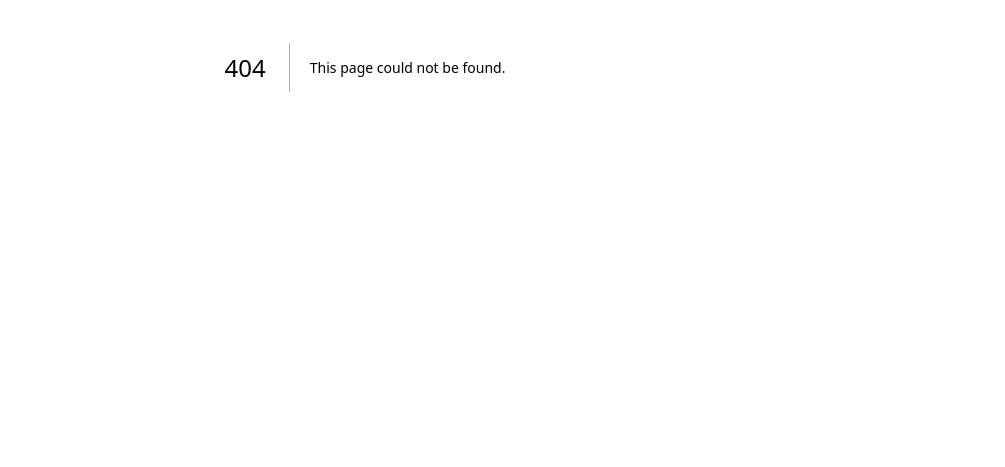
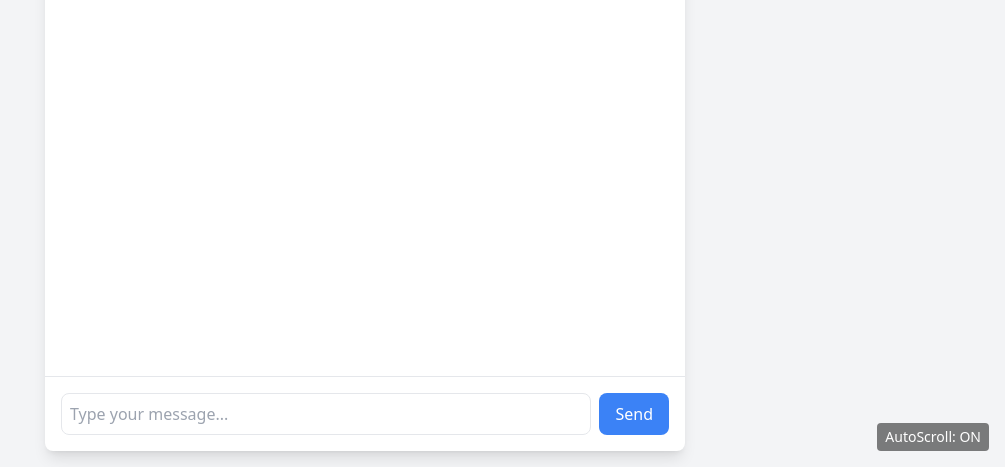
Before and after one commit to hayeah/surfread, a Next.js app: page /chat in a window 1280 px wide. Before the commit this address had no page. Shown: the part 333-800 px from the top of the page, without its empty margins (275-1280 px from the left). Built offline with nearby package versions, Linux system fonts and the light colour scheme.

Commit message:
chat test page

```diff
--- a/package.json
+++ b/package.json
@@ -29,7 +29,9 @@
     "epubjs": "^0.3.93",
     "eslint": "9.17.0",
     "eslint-config-next": "15.1.0",
+    "eventsource-parser": "^3.0.0",
     "fast-xml-parser": "^4.5.1",
+    "install": "^0.13.0",
     "lodash": "^4.17.21",
     "lucide-react": "^0.468.0",
     "next": "15.1.0",
@@ -37,6 +39,7 @@
     "react": "19.0.0",
     "react-dom": "19.0.0",
     "react-dropzone": "^14.3.5",
+    "react-markdown": "^9.0.1",
     "tailwind-merge": "^2.5.5",
     "tailwindcss": "^3.4.16",
     "turndown": "^7.2.0",
@@ -44,6 +47,7 @@
     "zustand": "^5.0.2"
   },
   "devDependencies": {
+    "@tailwindcss/typography": "^0.5.15",
     "@types/jest": "^29.5.14",
     "@types/yauzl": "^2.10.3",
     "jest": "^29.7.0",
--- /dev/null
+++ b/pages/api/chat.ts
@@ -0,0 +1,44 @@
+import { OpenAIStream } from '../../lib/OpenAIStream';
+import { NextRequest } from 'next/server';
+
+if (!process.env.OPENAI_API_KEY) {
+  throw new Error('Missing env var from OpenAI');
+}
+
+export const config = {
+  runtime: 'edge',
+};
+
+export default async function handler(req: NextRequest) {
+  try {
+    const { messages } = await req.json();
+
+    const payload = {
+      model: 'gpt-4o-mini',
+      messages,
+      temperature: 0.7,
+      top_p: 1,
+      frequency_penalty: 0,
+      presence_penalty: 0,
+      max_tokens: 2000,
+      stream: true,
+      n: 1,
+    };
+
+    const stream = await OpenAIStream(payload);
+    return new Response(stream);
+  } catch (error: any) {
+    console.error('Chat API error:', error);
+    return new Response(
+      JSON.stringify({
+        error: error.message || 'An error occurred during the request'
+      }),
+      {
+        status: 500,
+        headers: {
+          'Content-Type': 'application/json'
+        }
+      }
+    );
+  }
+}
--- /dev/null
+++ b/pages/chat.tsx
@@ -0,0 +1,181 @@
+import { LucideArrowDown } from 'lucide-react';
+import { useState, useRef, useEffect } from 'react';
+import ReactMarkdown from 'react-markdown';
+
+interface Message {
+  role: 'user' | 'assistant';
+  content: string;
+}
+
+export default function ChatPage() {
+  const [messages, setMessages] = useState<Message[]>([]);
+  const [input, setInput] = useState('');
+  const [isLoading, setIsLoading] = useState(false);
+  const [shouldAutoScroll, setShouldAutoScroll] = useState(true);
+  const [showScrollButton, setShowScrollButton] = useState(false);
+  const messagesEndRef = useRef<HTMLDivElement>(null);
+  const scrollContainerRef = useRef<HTMLDivElement>(null);
+
+  const scrollToBottom = () => {
+    if (shouldAutoScroll) {
+      messagesEndRef.current?.scrollIntoView({ behavior: 'smooth' });
+    }
+  };
+
+  const handleScrollToBottom = () => {
+    messagesEndRef.current?.scrollIntoView();
+    setShouldAutoScroll(true);
+  };
+
+  useEffect(() => {
+    scrollToBottom();
+  }, [messages, shouldAutoScroll]);
+
+  useEffect(() => {
+    const container = scrollContainerRef.current;
+    if (!container) return;
+
+    let lastScrollTop = container.scrollTop;
+
+    const handleScroll = () => {
+      const { scrollTop, scrollHeight, clientHeight } = container;
+
+      // Detect any upward scroll
+      if (scrollTop < lastScrollTop) {
+        setShouldAutoScroll(false);
+      }
+
+      // Only re-enable at exact bottom
+      if (scrollHeight - scrollTop === clientHeight) {
+        setShouldAutoScroll(true);
+      }
+
+      // Show scroll button when scrolled up more than 300px from bottom
+      const distanceFromBottom = scrollHeight - scrollTop - clientHeight;
+      setShowScrollButton(distanceFromBottom > 300);
+
+      lastScrollTop = scrollTop;
+    };
+
+    container.addEventListener('scroll', handleScroll);
+    return () => container.removeEventListener('scroll', handleScroll);
+  }, []);
+
+  const handleSubmit = async (e: React.FormEvent) => {
+    e.preventDefault();
+    if (!input.trim() || isLoading) return;
+
+    const userMessage: Message = { role: 'user', content: input };
+    setMessages((prev) => [...prev, userMessage]);
+    setInput('');
+    setIsLoading(true);
+    setShouldAutoScroll(true); // Reset auto-scroll when user sends a message
+
+    try {
+      const response = await fetch('/api/chat', {
+        method: 'POST',
+        headers: {
+          'Content-Type': 'application/json',
+        },
+        body: JSON.stringify({
+          messages: [...messages, userMessage],
+        }),
+      });
+
+      if (!response.ok) {
+        throw new Error(response.statusText);
+      }
+
+      const data = response.body;
+      if (!data) return;
+
+      const reader = data.getReader();
+      const decoder = new TextDecoder();
+      let done = false;
+      let accumulatedResponse = '';
+
+      setMessages((prev) => [...prev, { role: 'assistant', content: '' }]);
+
+      while (!done) {
+        const { value, done: doneReading } = await reader.read();
+        done = doneReading;
+        const chunkValue = decoder.decode(value);
+        accumulatedResponse += chunkValue;
+
+        setMessages((prev) => {
+          const newMessages = [...prev];
+          newMessages[newMessages.length - 1].content = accumulatedResponse;
+          return newMessages;
+        });
+      }
+    } catch (error) {
+      console.error('Error:', error);
+    } finally {
+      setIsLoading(false);
+    }
+  };
+
+  return (
+    <div className="h-screen flex flex-col bg-gray-100">
+      <div className="flex-1 container mx-auto max-w-2xl px-4 py-4 min-h-0 flex flex-col">
+        <div className="flex-1 bg-white shadow-lg rounded-lg overflow-hidden flex flex-col min-h-0">
+          <div className="flex-1 overflow-y-auto p-4 min-h-0" ref={scrollContainerRef}>
+            {messages.map((message, index) => {
+              const isUser = message.role === 'user';
+
+              if (isUser) {
+                return (
+                  <div key={index} className="mb-4 text-right">
+                    <div className="inline-block p-3 rounded-lg bg-blue-500 text-white">
+                      {message.content}
+                    </div>
+                  </div>
+                );
+              }
+
+              return (
+                <div key={index} className="mt-4 text-left">
+                  <ReactMarkdown className="prose max-w-none">{message.content}</ReactMarkdown>
+                  {/* <div className="inline-block">
+
+                  </div> */}
+                </div>
+              );
+            })}
+            <div ref={messagesEndRef} />
+          </div>
+          {showScrollButton && (
+            <button
+              onClick={handleScrollToBottom}
+              className="absolute bottom-20 left-1/2 transform -translate-x-1/2 bg-gray-800 text-white px-4 py-2 rounded-full shadow-lg hover:bg-gray-700 transition-colors"
+            >
+              <LucideArrowDown className="h-4 w-4" />
+            </button>
+          )}
+          <form onSubmit={handleSubmit} className="p-4 border-t">
+            <div className="flex gap-2">
+              <input
+                type="text"
+                value={input}
+                onChange={(e) => setInput(e.target.value)}
+                placeholder="Type your message..."
+                className="flex-1 p-2 border rounded-lg focus:outline-none focus:ring-2 focus:ring-blue-500"
+                disabled={isLoading}
+              />
+              <button
+                type="submit"
+                disabled={isLoading}
+                className="px-4 py-2 bg-blue-500 text-white rounded-lg hover:bg-blue-600 focus:outline-none focus:ring-2 focus:ring-blue-500 disabled:opacity-50"
+              >
+                Send
+              </button>
+            </div>
+          </form>
+        </div>
+      </div>
+      <div className="fixed bottom-4 right-4 bg-black bg-opacity-50 text-white px-2 py-1 rounded text-sm">
+        AutoScroll: {shouldAutoScroll ? 'ON' : 'OFF'}
+      </div>
+    </div>
+  );
+}
--- a/tailwind.config.js
+++ b/tailwind.config.js
@@ -44,5 +44,7 @@ module.exports = {
       },
     },
   },
-  plugins: [],
+  plugins: [
+    require('@tailwindcss/typography'),
+  ],
 }
```
Also changed, not shown: 1 other file (tests, documents, lock files or other folders).
